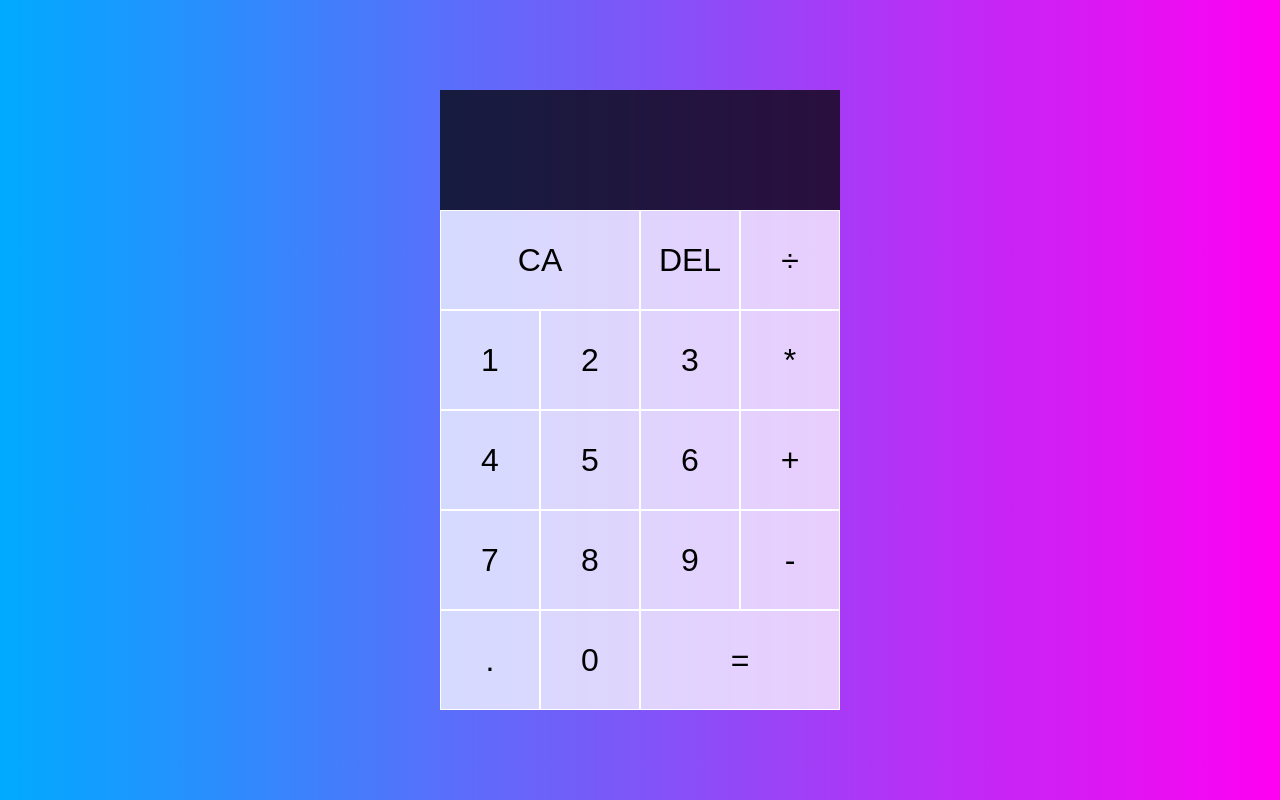
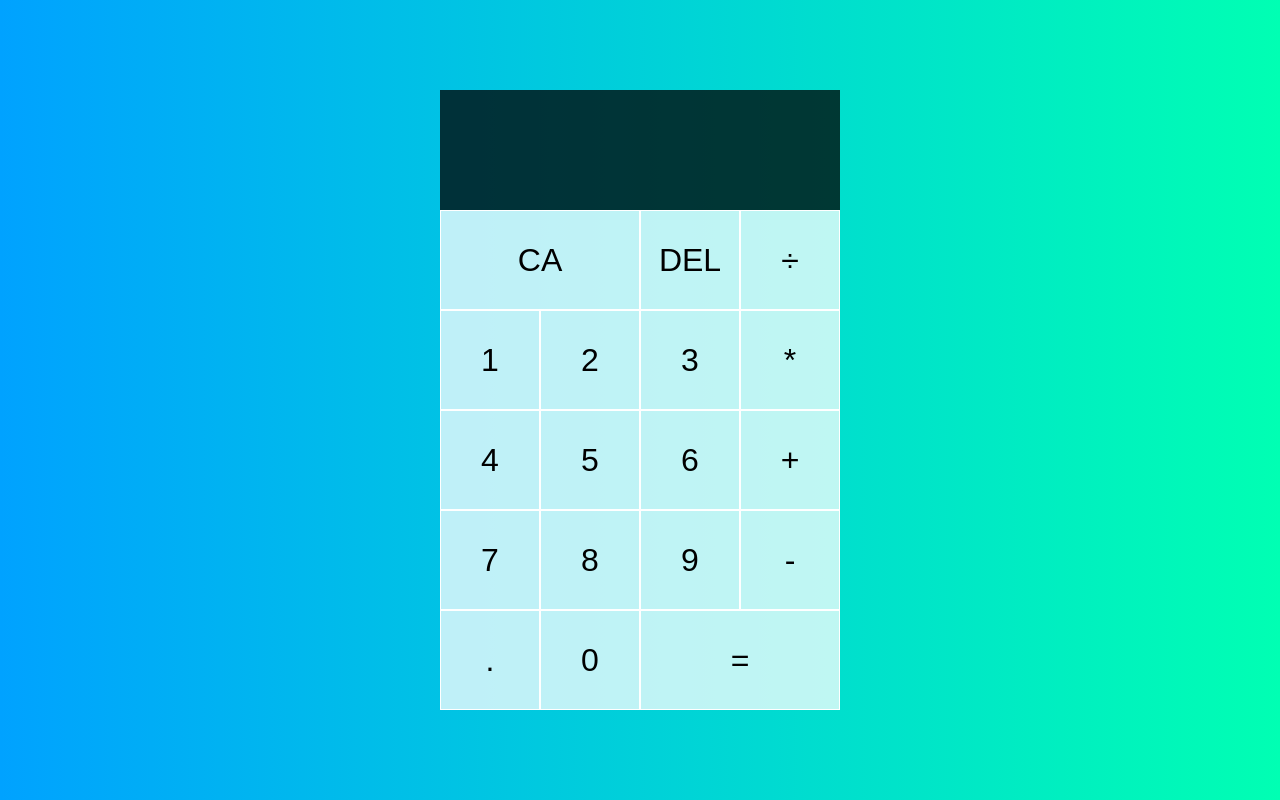
Before and after one commit to artemkaxdxd/Projects, a plain HTML site: page CalculatorJS/index.html in a window 1280 px wide. Drawn offline with Linux system fonts and the light colour scheme.

Commit message:
Finished project

```diff
--- a/CalculatorJS/styles.css
+++ b/CalculatorJS/styles.css
@@ -7,7 +7,7 @@
 body {
     padding: 0;
     margin: 0;
-    background: linear-gradient(to right, #00AAFF, #ff00f2);
+    background: linear-gradient(to right, #00a2ff, #00ffb3);
 }
 
 .calculator-grid {
```
Also changed, not shown: 2 other files.
